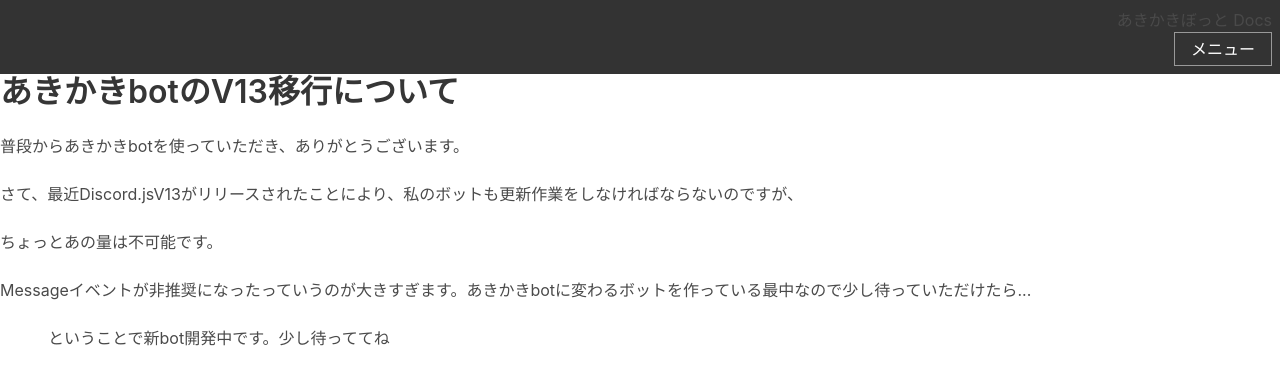
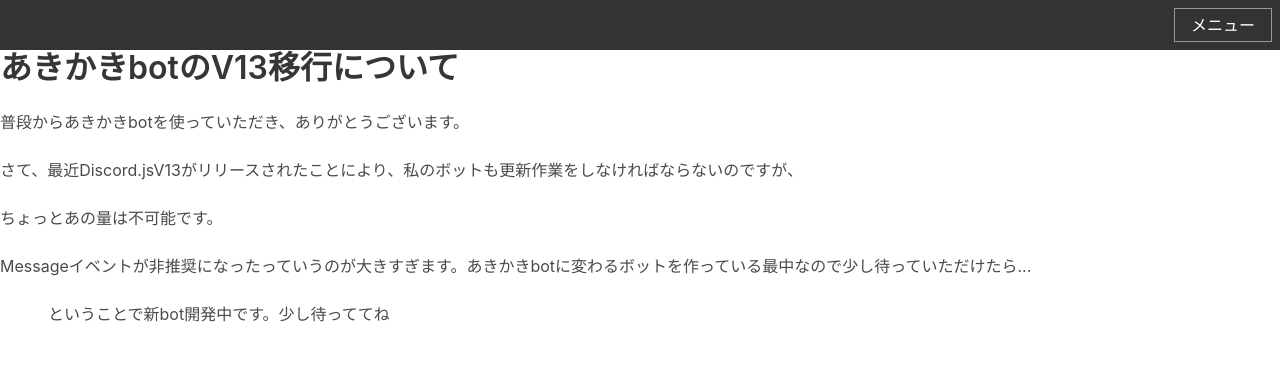
Before and after one commit to akikaki-bot/docs, a plain HTML site: page index.html in a window 1280 px wide. Drawn offline with nearby package versions, Linux system fonts and the light colour scheme.

Commit message:
Update index.html

```diff
--- a/index.html
+++ b/index.html
@@ -7,7 +7,6 @@
     <script defer src="https://akikaki-bot.github.io/docs/index.js"></script>
 </head>
     <header>
-        <p> あきかきぼっと Docs </p>
   <button class="btn-menu">メニュー</button>
   <nav>
     <ul>
```
